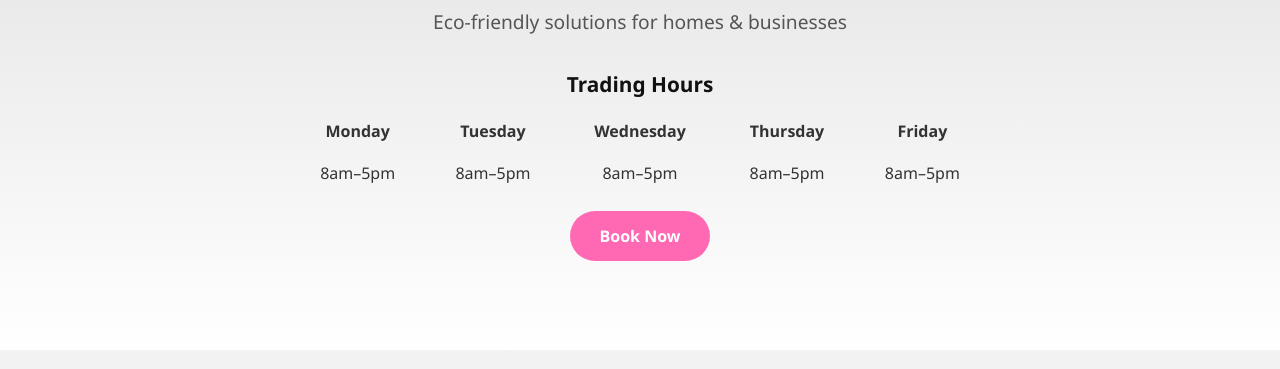
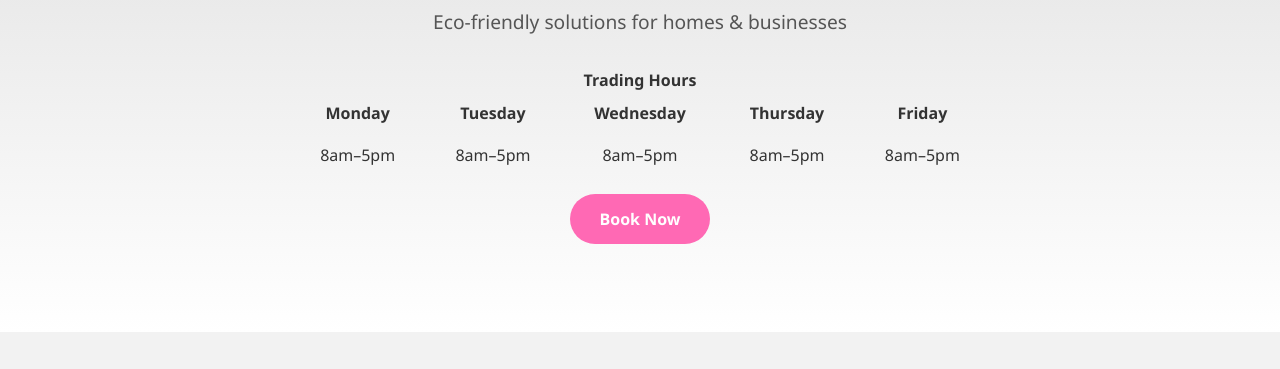
Before and after one commit to Dawson1510/Cleanplicity1, a plain HTML site: page index.html in a window 1280 px wide. Shown: the part 254-623 px from the top of the page. Drawn offline with Linux system fonts and the light colour scheme.

Commit message:
Add files via upload

```diff
--- a/index.html
+++ b/index.html
@@ -198,7 +198,7 @@
       <p class="hero-subtitle">Eco-friendly solutions for homes & businesses</p>
 
       <div class="trading-hours">
-        <h3>Trading Hours</h3>
+        <h4>Trading Hours</h4>
         <table>
           <tr>
             <th>Monday</th>
```
